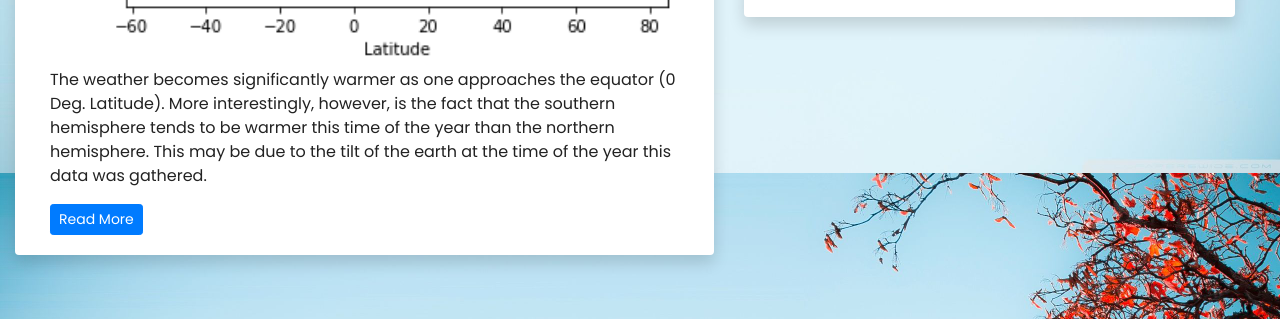
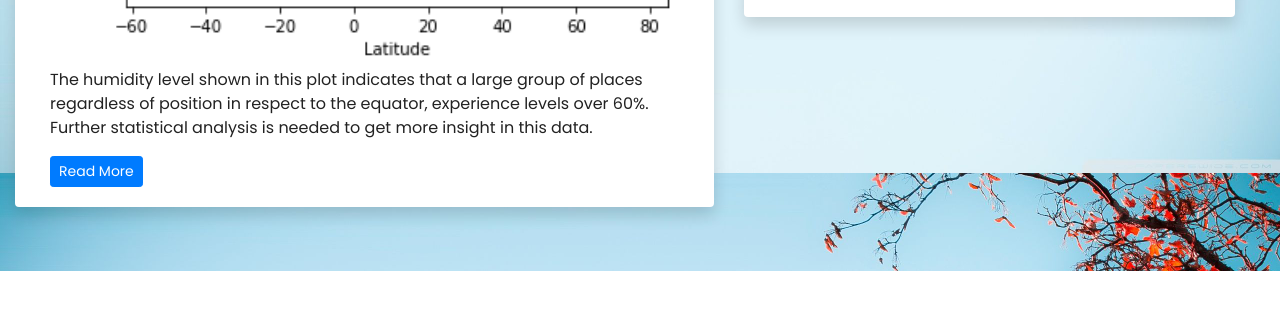
Before and after one commit to gucaselo/Web-Design, a plain HTML site: page humidity.html in a window 1280 px wide. Shown: the part 627-946 px from the top of the page. After the commit the page ends 898 px from the top, so only its background shows below. Drawn offline with nearby package versions, Linux system fonts and the light colour scheme.

Commit message:
Updated Paragraph on plots.

```diff
--- a/humidity.html
+++ b/humidity.html
@@ -60,9 +60,8 @@
                     </div>
                     <div class="col-sm-12">
                         <p>
-                        The weather becomes significantly warmer as one approaches the equator (0 Deg. Latitude). More interestingly, however, is the fact
-                        that the southern hemisphere tends to be warmer this time of the year than the northern hemisphere. This may be due to the tilt of
-                        the earth at the time of the year this data was gathered.
+                        The humidity level shown in this plot indicates that a large group of places regardless of position in respect to the equator,
+                        experience levels over 60%. Further statistical analysis is needed to get more insight in this data.
                         </p>
                         <a href="#" class="btn btn-primary btn-sm">Read More</a>
                     </div>
```
Also changed, not shown: cloud.html (+2 -3 lines), index.html (+5 -1 lines), windspeed.html (+2 -3 lines).
